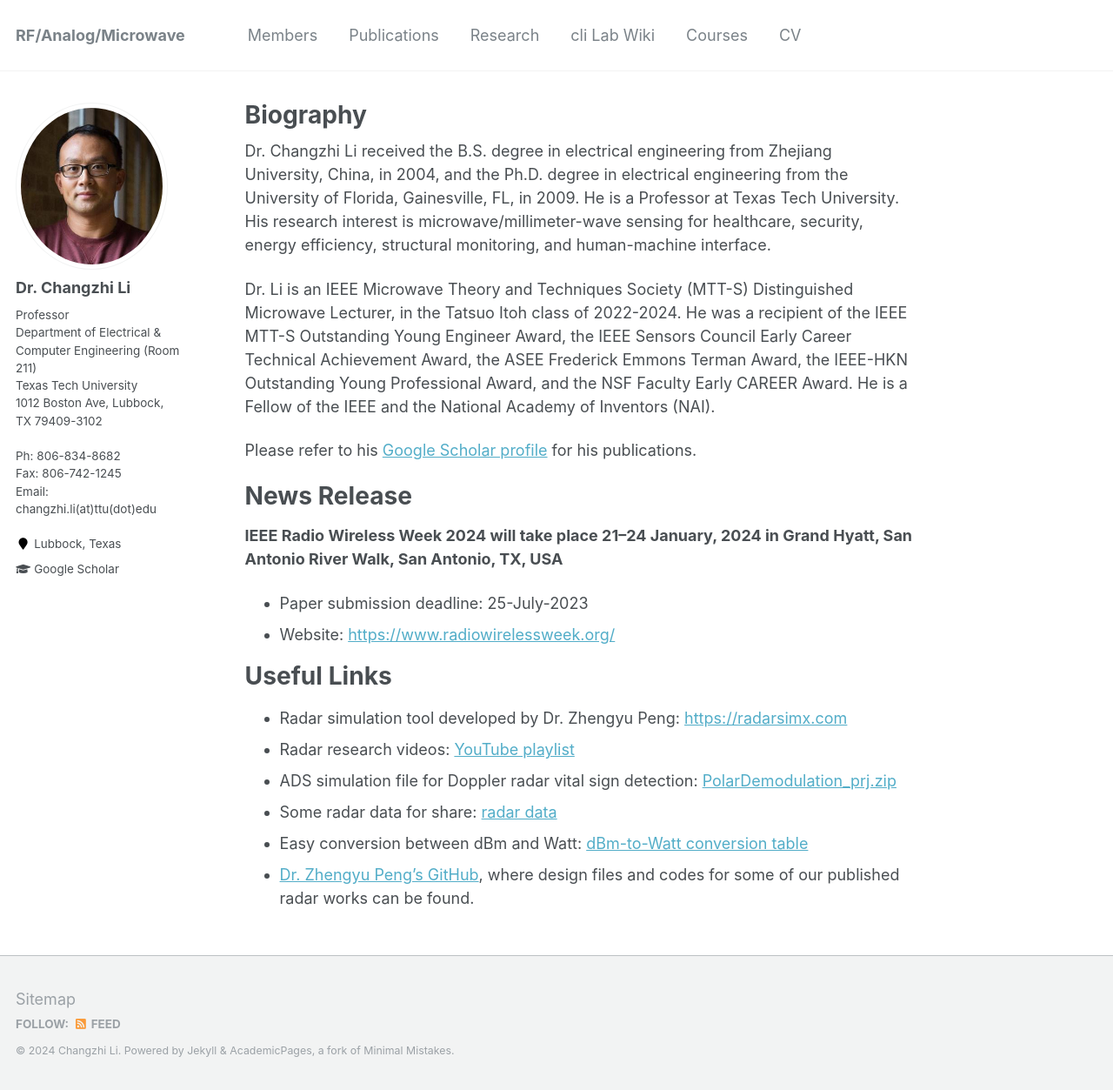
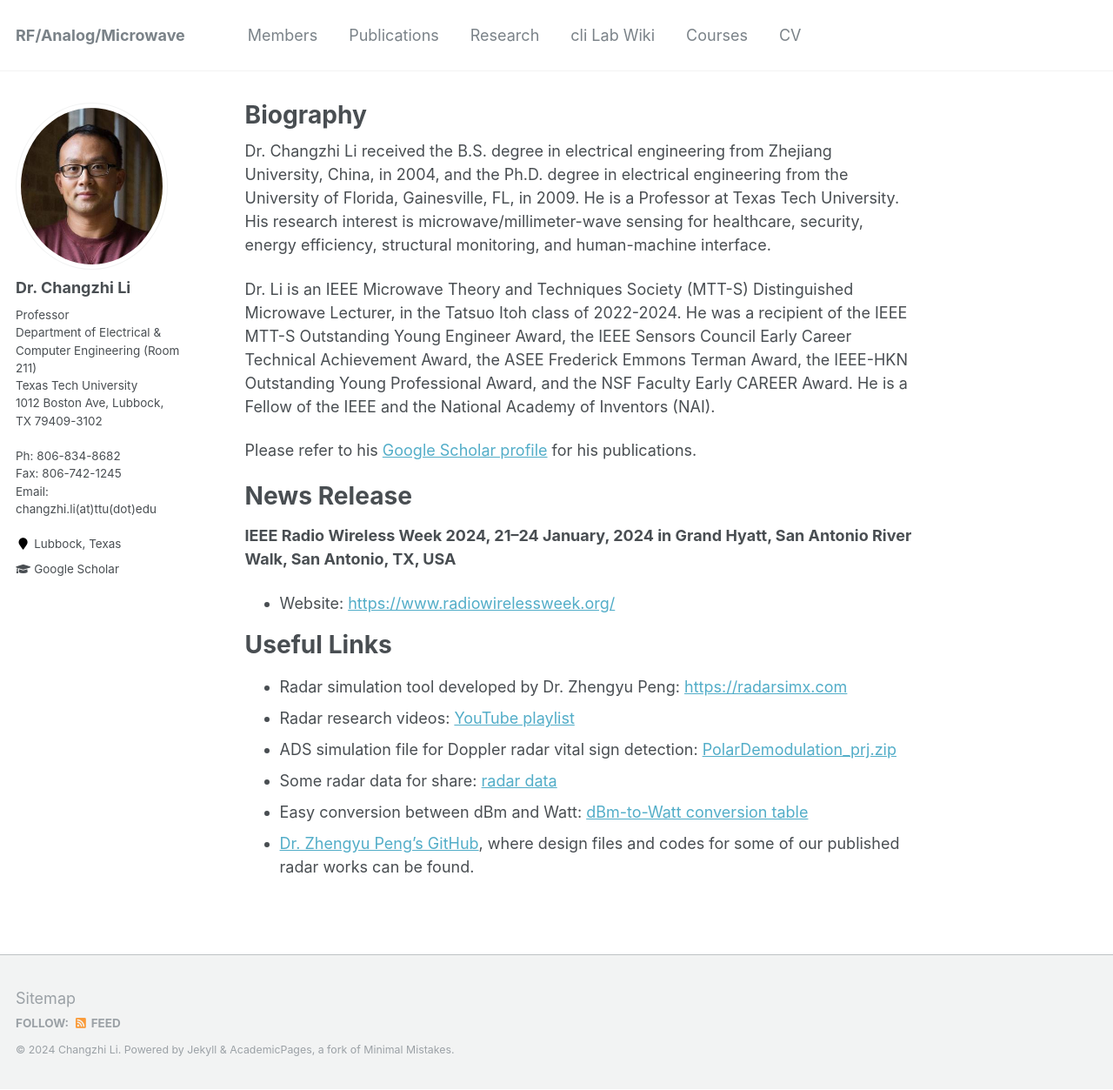
Before and after one commit to clilab/clilab.github.io, a Jekyll site: the page built from _pages/about.md, in a window 1280 px wide and 1253 px high. Shown: the whole window at 87% size. Built offline with Jekyll 4.4.1, drawn with Linux system fonts in a browser that asks for light colours.

Commit message:
Update about.md

```diff
--- a/_pages/about.md
+++ b/_pages/about.md
@@ -17,9 +17,7 @@ Please refer to his [Google Scholar profile](http://scholar.google.com/citations
 
 # News Release
 
-**IEEE Radio Wireless Week 2024 will take place 21–24 January, 2024 in Grand Hyatt, San Antonio River Walk, San Antonio, TX, USA**
-
-- Paper submission deadline: 25-July-2023
+**IEEE Radio Wireless Week 2024, 21–24 January, 2024 in Grand Hyatt, San Antonio River Walk, San Antonio, TX, USA**
 - Website: [https://www.radiowirelessweek.org/](https://www.radiowirelessweek.org/)
 
 
```
